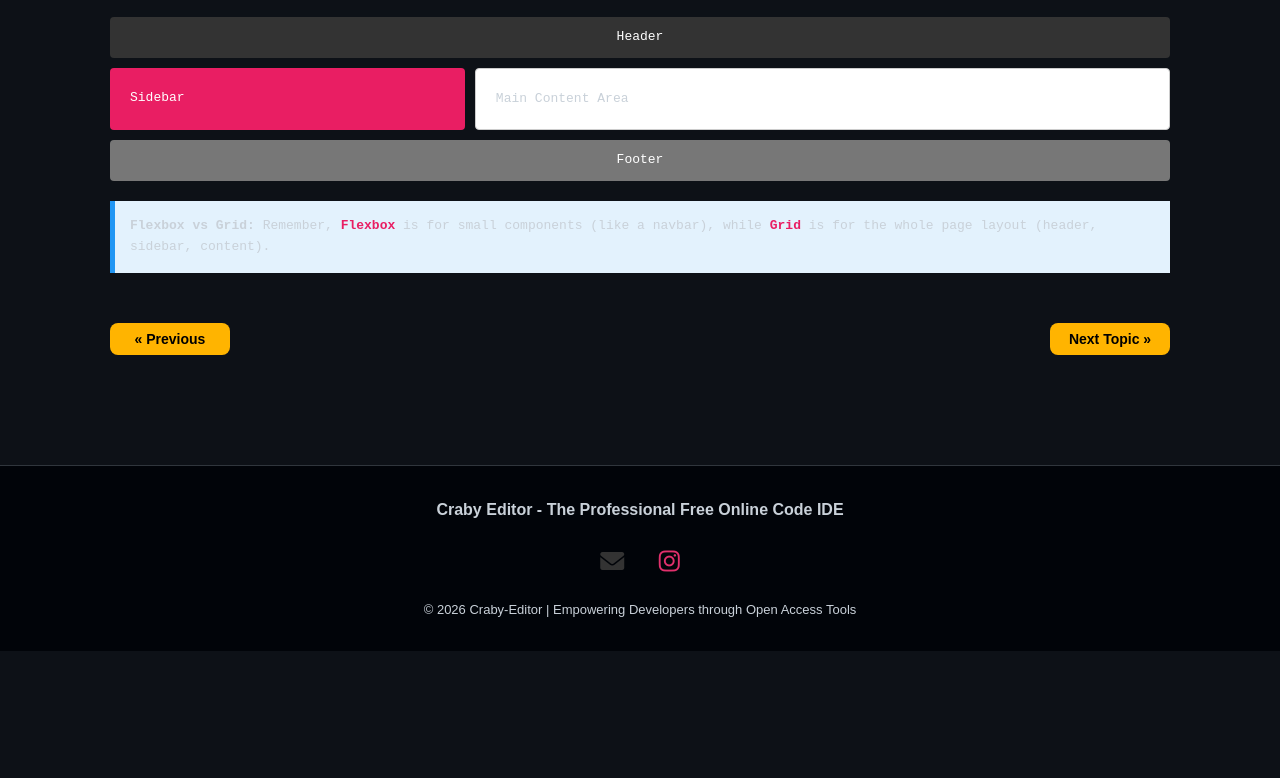
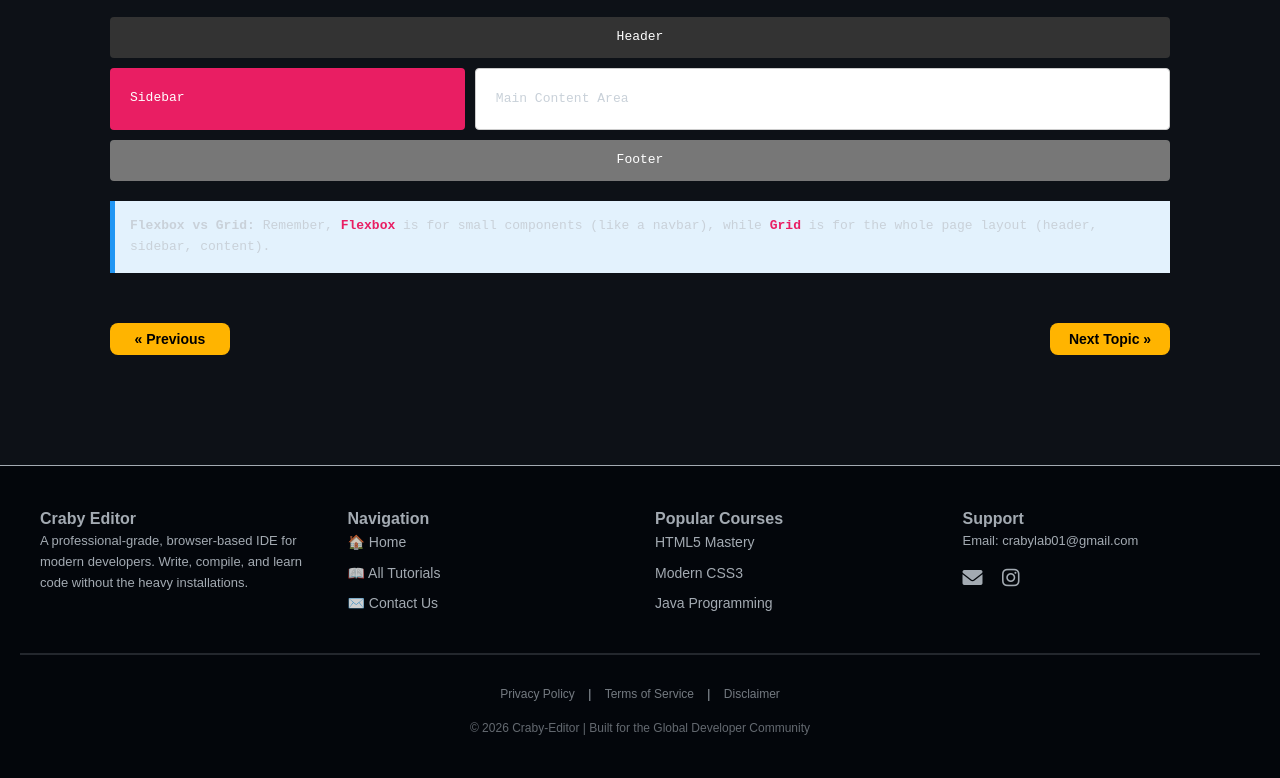
Before and after one commit to angu45/Craby-Editor, a plain HTML site: page tutorials/css/css-grid.html in a window 1280 px wide. Shown: the part 1443-2221 px from the top of the page. Before the commit the page ends 2094 px from the top, so only its background shows below. Drawn offline with Linux system fonts and the light colour scheme; a script that the page names is missing.

Commit message:
Update css-grid.html

```diff
--- a/tutorials/css/css-grid.html
+++ b/tutorials/css/css-grid.html
@@ -143,16 +143,29 @@
 
 <body>
 
-<header>
+<header style="display: flex; justify-content: space-between; align-items: center; padding: 5px 15px; background: #0a0c10; border-bottom: 1px solid #00ff41;">
+
     <div class="logo-container">
-        <a href="https://craby-editor.vercel.app/">
-            <img src="https://i.ibb.co/4wn3rb7Y/1000176075-removebg-preview.png" alt="Craby Editor Logo">
+        <a href="https://craby-editor.vercel.app/" target="_blank">
+            <img src="https://i.ibb.co/4wn3rb7Y/1000176075-removebg-preview.png" alt="Logo" s>
         </a>
     </div>
+
     <div class="header-actions">
-        <button class="icon-btn" onclick="toggleSettings()" title="Settings">
-            <i class="fas fa-cog"></i>
+
+        <a href="tutorials/html/tutorial.html" class="icon-btn">
+            <i class="fas fa-book" ></i> TUTORIAL
+        </a>
+
+        <a href="contact.html" class="icon-btn" >
+            <i class="fas fa-envelope" ></i>
+        </a>
+
+
+        <button class="icon-btn" onclick="toggleSettings()" >
+            <i class="fas fa-sliders-h"></i>
         </button>
+
     </div>
 </header>
 
@@ -275,14 +288,53 @@
 
 <link rel="stylesheet" href="https://cdnjs.cloudflare.com/ajax/libs/font-awesome/6.0.0/css/all.min.css">
 
-<div class="footer" style="text-align: center; padding: 30px; font-family: sans-serif; line-height: 1.8;">
-    <p><strong>Craby Editor - The Professional Free Online Code IDE</strong></p>
-    <div class="footer-icons" style="margin: 15px 0;">
-        <a href="mailto:crabylab01@gmail.com" style="margin: 0 15px; color: #333; text-decoration: none; font-size: 24px;"><i class="fas fa-envelope"></i></a>
-        <a href="https://www.instagram.com/_omii.cinematics" target="_blank" rel="noopener" style="margin: 0 15px; color: #E1306C; text-decoration: none; font-size: 24px;"><i class="fab fa-instagram"></i></a>
+<footer class="footer" style="text-align: center; padding: 40px 20px; font-family: sans-serif; line-height: 1.6; border-top: 1px solid; opacity: 0.8;">
+
+    <div style="max-width: 1200px; margin: 0 auto; display: grid; grid-template-columns: repeat(auto-fit, minmax(200px, 1fr)); gap: 30px; text-align: left;">
+
+        <div>
+            <p><strong>Craby Editor</strong></p>
+            <p style="font-size: 13px; color: inherit;">A professional-grade, browser-based IDE for modern developers. Write, compile, and learn code without the heavy installations.</p>
+        </div>
+
+        <div>
+            <p><strong>Navigation</strong></p>
+            <ul style="list-style: none; padding: 0; font-size: 14px;">
+                <li style="margin-bottom: 8px;"><a href="index.html" style="text-decoration: none; color: inherit;">🏠 Home</a></li>
+                <li style="margin-bottom: 8px;"><a href="tutorial.html" style="text-decoration: none; color: inherit;">📖 All Tutorials</a></li>
+                <li style="margin-bottom: 8px;"><a href="contact.html" style="text-decoration: none; color: inherit;">✉️ Contact Us</a></li>
+            </ul>
+        </div>
+
+        <div>
+            <p><strong>Popular Courses</strong></p>
+            <ul style="list-style: none; padding: 0; font-size: 14px;">
+                <li style="margin-bottom: 8px;"><a href="tutorials/html/html-intro.html" style="text-decoration: none; color: inherit;">HTML5 Mastery</a></li>
+                <li style="margin-bottom: 8px;"><a href="tutorials/css/css-intro.html" style="text-decoration: none; color: inherit;">Modern CSS3</a></li>
+                <li style="margin-bottom: 8px;"><a href="tutorials/java/java-intro.html" style="text-decoration: none; color: inherit;">Java Programming</a></li>
+            </ul>
+        </div>
+
+        <div>
+            <p><strong>Support</strong></p>
+            <p style="font-size: 13px;">Email: crabylab01@gmail.com</p>
+            <div style="margin-top: 10px;">
+                <a href="mailto:crabylab01@gmail.com" style="margin-right: 15px; color: inherit; font-size: 20px;"><i class="fas fa-envelope"></i></a>
+                <a href="https://www.instagram.com/_omii.cinematics" target="_blank" style="color: inherit; font-size: 20px;"><i class="fab fa-instagram"></i></a>
+            </div>
+        </div>
     </div>
-    <p style="font-size: 13px;">© 2026 Craby-Editor | Empowering Developers through Open Access Tools</p>
-</div>
+
+    <hr style="width: 100%; margin: 30px 0; border: 0.1px solid; opacity: 0.2;">
+
+    <div style="font-size: 12px; margin-bottom: 15px;">
+        <a href="Privacy-Policy.html" style="margin: 0 10px; text-decoration: none; color: inherit; opacity: 0.7;">Privacy Policy</a> |
+        <a href="Terms-of-Service.html" style="margin: 0 10px; text-decoration: none; color: inherit; opacity: 0.7;">Terms of Service</a> |
+        <a href="Disclaimer.html" style="margin: 0 10px; text-decoration: none; color: inherit; opacity: 0.7;">Disclaimer</a>
+    </div>
+
+    <p style="font-size: 12px; opacity: 0.6;">© 2026 Craby-Editor | Built for the Global Developer Community</p>
+</footer>
 
 <script src="/js/script1.js"></script>
 <script src="/js/theme-setting.js"></script>
```
